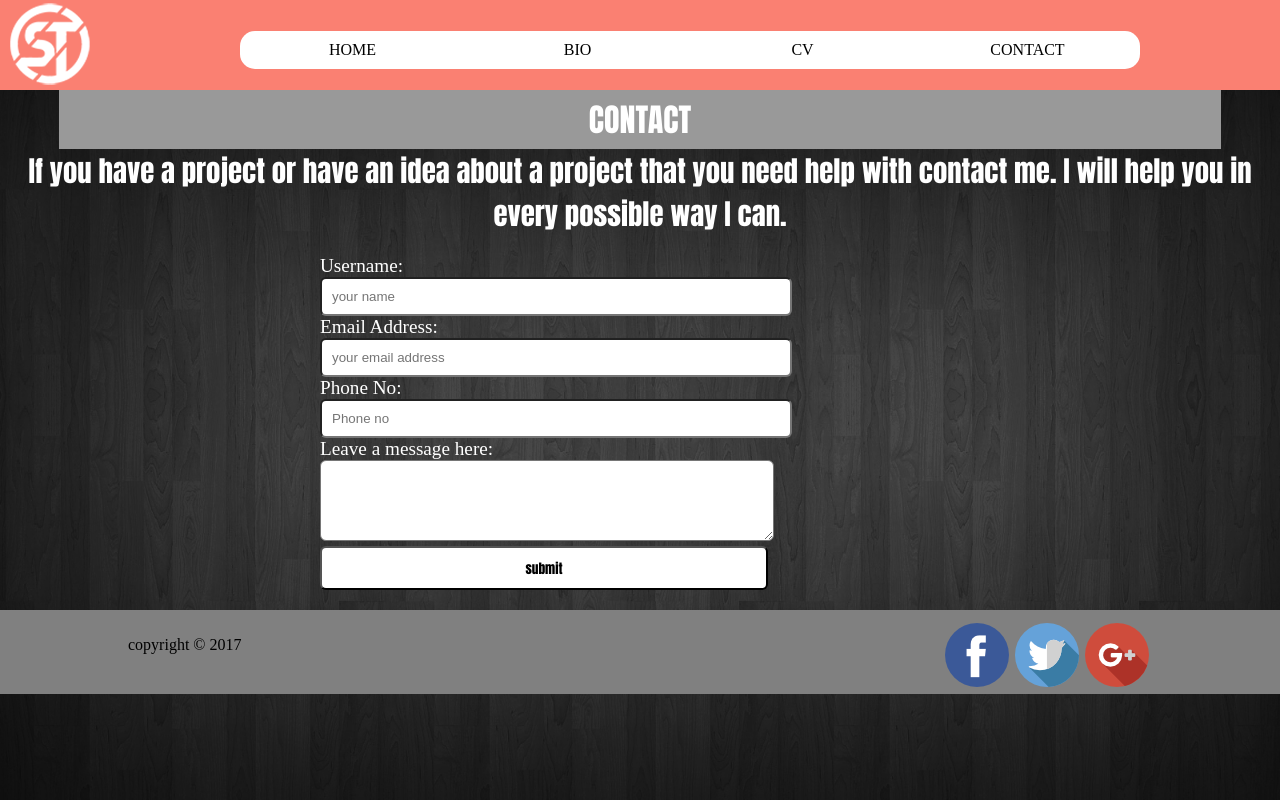
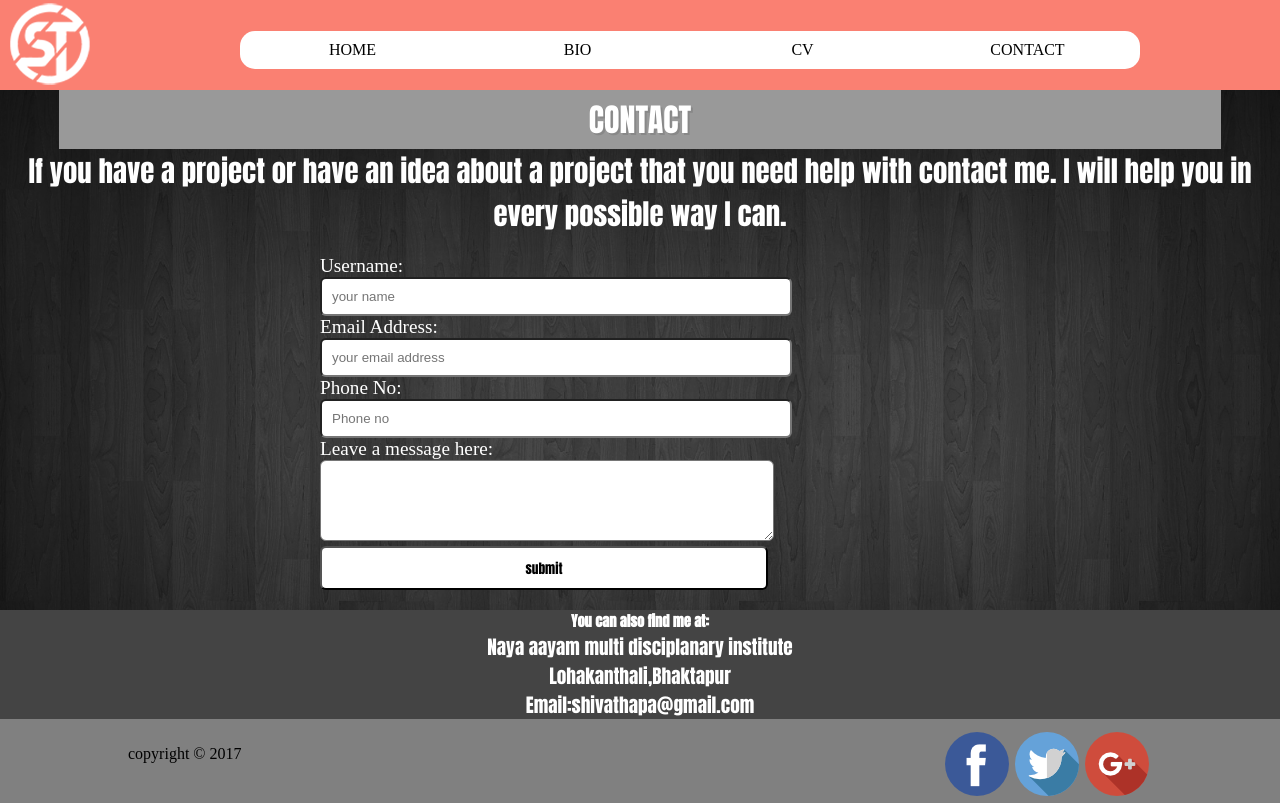
Before and after one commit to ShivaKhatri/CSY1018assign-1, a plain HTML site: page contact.html in a window 1280 px wide. Drawn offline with Linux system fonts and the light colour scheme; a web font is replaced by a local one.

Commit message:
just edited some cintent and added some comments

```diff
--- a/contact.html
+++ b/contact.html
@@ -9,8 +9,10 @@
 	        <link rel="stylesheet"  href="css/main.css">
     </head>
 <body>
+     <!--header is the parent container and nav and img are child container and flex is used on header-->
     <header class="header">
       <img src="images/logos.png" alt="logo">
+        <!--Used nav tag to create a parent div for the links so flex can bu used.-->
       <nav>
             <div>
               <a href="index.html" title="Home">HOME</a>
@@ -27,6 +29,7 @@
           </nav>
     </header>
      <section class="content">
+         <!-- here div with class contact have bben made parent so flex can be used-->
        <div class="contact">
        <div class="top">
          <p>CONTACT </p>
@@ -36,6 +39,7 @@
          If you have a project or have an idea about a project that you need help with contact me. I will help you in every possible way I can.
        </p>
        </div>
+           <!-- This is the contact form through which people can contact me-->
         <form>
           <div>
             <label>Username:</label><br>
@@ -59,9 +63,17 @@
           </div>
         </form>
       </div>
+         <div class="ldivs">
+             <h1>You can also find me at:</h1>
+             <p> Naya aayam multi disciplanary institute</p>
+             <p>Lohakanthali,Bhaktapur</p>
+             <p>Email:shivathapa@gmail.com</p>
+        </div>
     </section>
+     <!--In this part footer is the parent container where as p and div are child and flex property have been used-->
     <footer>
         <p>copyright &copy; 2017</p>
+        <!--Have made div a parent container so flex property can be used and the links can be managed-->
           <div>
             <a href="https://www.facebook.com/shiva.khattri.5" ><img src="images/fb.png"></a>
             <a href="https://twitter.com/shivakhatri665" ><img src="images/tr.png"></a>
--- a/css/main.css
+++ b/css/main.css
@@ -1,27 +1,30 @@
+/* Google api fonts are being imported*/
 @import url('https://fonts.googleapis.com/css?family=Palanquin+Dark');
 @import url('https://fonts.googleapis.com/css?family=Anton');
 body
-  {/* margin set to 0 so it */
+  {/* margin set to 0 so there won't be lines surrounding on the site */
     margin:0px;
     background: url("../images/bc.jpg") no-repeat;
     background-size: cover;
   }
 .header
-  {
+  {/*background have been set and class header is the parent container so display:flex have been used here*/
     background: salmon;
     display: flex;
+      /* Flex-flow:row wrap allows the child containers to slide above eachother when there isn't enought space for them on the same row */
     flex-flow: row wrap;
     align-items: center;
     justify-content: space-around;
     width:100%;
   }
 nav
-  {
+  {/* Nav is the parent container so flex have been used on it*/
     width:100%;
     margin:auto;
     background-color: white;
     display: flex;
     justify-content: space-around;
+   /*border-radius have been used to make the edges of the container  curved*/
     border-radius: 15px;
   }
 nav div
@@ -29,6 +32,7 @@ nav div
   padding:10px;
   width:100%;
   text-align: center;
+   /* Transiton have been used so the hover effect looks smooth*/
   transition-property: background-color;
   transition-duration: 3s;
   transition-delay: -1s;
@@ -37,10 +41,11 @@ nav div a
   {
     text-decoration: none;
     color: black;
+   /*Imported api fonts have been used here*/
     font-family: "Palanquin Dark";
   }
 nav div:hover
-  {
+  {/* this gives the hover effect to the divs and the background will change while hovering our pointer over the divs*/
   background-color:#999;
   border-radius: 15px;
   }
@@ -51,14 +56,14 @@ nav div:hover
   }
 
 section p,h1
-  {
+  {/* here the effects below will be applied to the p and h1 which are located inside section and not to other h1 and p*/
   text-align: center;
   font-family:"Anton";
   color:white;
   margin:0 auto;
   }
   div.abt
-  {
+  {/*Here div with class abt is the parent container*/
     display:flex;
     flex-direction: row;
     align-items: flex-start;
@@ -66,7 +71,8 @@ section p,h1
 div.top
  {
   padding:5px;
-  text-shadow: 2px 2px #999;
+  /*here shadow property have been given to the text inside div.top*/
+  text-shadow: 2px 2px #888;
   width:90%;
   background-color: #999;
 
@@ -87,7 +93,7 @@ div.top3
   margin:0;
  }
 footer
-  {
+  {/*Footer is a parent container and flex have been used and the childs are arranged in a row and are at the center of the parent container*/
   display:flex;
   flex-direction: row;
   justify-content: center;
@@ -100,12 +106,12 @@ footer div a
     padding:3px;
   }
 footer div a:hover
-  {
+  {/*this gives the hover effect for the "a" in the footer*/
     background-color: dimgray;
       border-radius: 50%;
   }
 footer div
-  {
+  {/*this is a nested div and flex*/
     display:flex;
     justify-content: flex-end;
     width:30%;
@@ -116,7 +122,7 @@ footer p
     width: 50%;
   }
 .lpart
-  {
+  {/*div with class lpart have been given flex property*/
     display: flex;
     flex-flow: row wrap;
     justify-content: center;
@@ -150,7 +156,7 @@ footer p
     background-color: white;
   }
 .sub:hover
-  {
+  {/*hover effet have been given to the container with class sub*/
       background-color: lightgrey;
 }
 table {
@@ -181,7 +187,7 @@ div.contact
   align-items: center;
  }
 form
- {
+ {/*Form is the parent container and flex have been used to manage the position of its child containers*/
    width: 50%;
    padding: 20px 20px;
    font-family: "Palanquin Dark";
@@ -207,6 +213,14 @@ form div
  {
   width:100%;
  }
+div.ldivs
+{
+    display:flex;
+    flex-direction: column;
+    background-color: #444;
+   font-size: 0.6em;
+}
+/*This is for screens larger than 1204px.(large laptops or desktops)*/
 @media all and (min-width: 1024px)
   {
 header
@@ -229,6 +243,7 @@ section img
     margin: auto;
   }
   }
+/*This is for screens smaller than 1203px.(laptops or desktops)*/
 @media all and (max-width: 1023px)
   {
 section p
@@ -256,6 +271,7 @@ section img
     font-size: 0.7em;
   }
   }
+/*This is for screens smaller than 767px.(l-mobile,s-mobile)*/
 @media all and (max-width: 767px)
   {
 content p
@@ -268,7 +284,7 @@ content p
      width: 80%;
   }
   div.top2
-  {
+  {/*the font size will be smmall in this screen below 768px*/
     font-size: 0.7em;
   }
   .big2
```
Also changed, not shown: bio.html (+1 -0 lines), cv.html (+2 -0 lines), index.html (+5 -1 lines).
